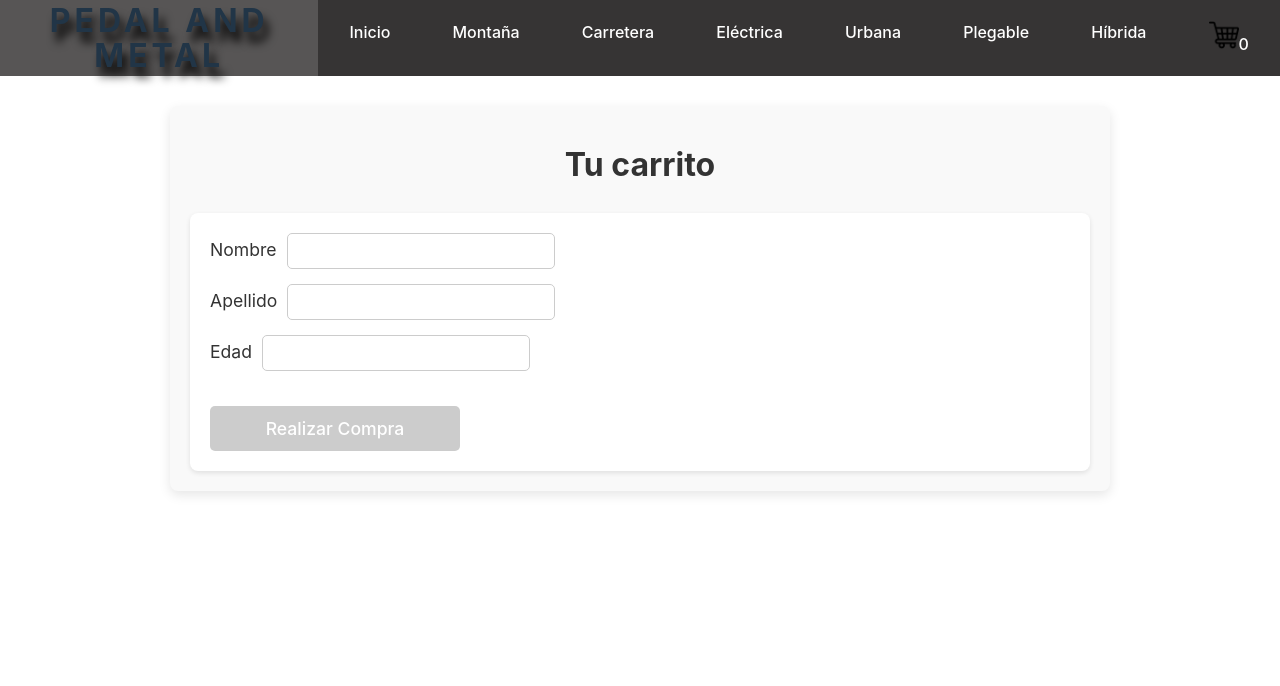
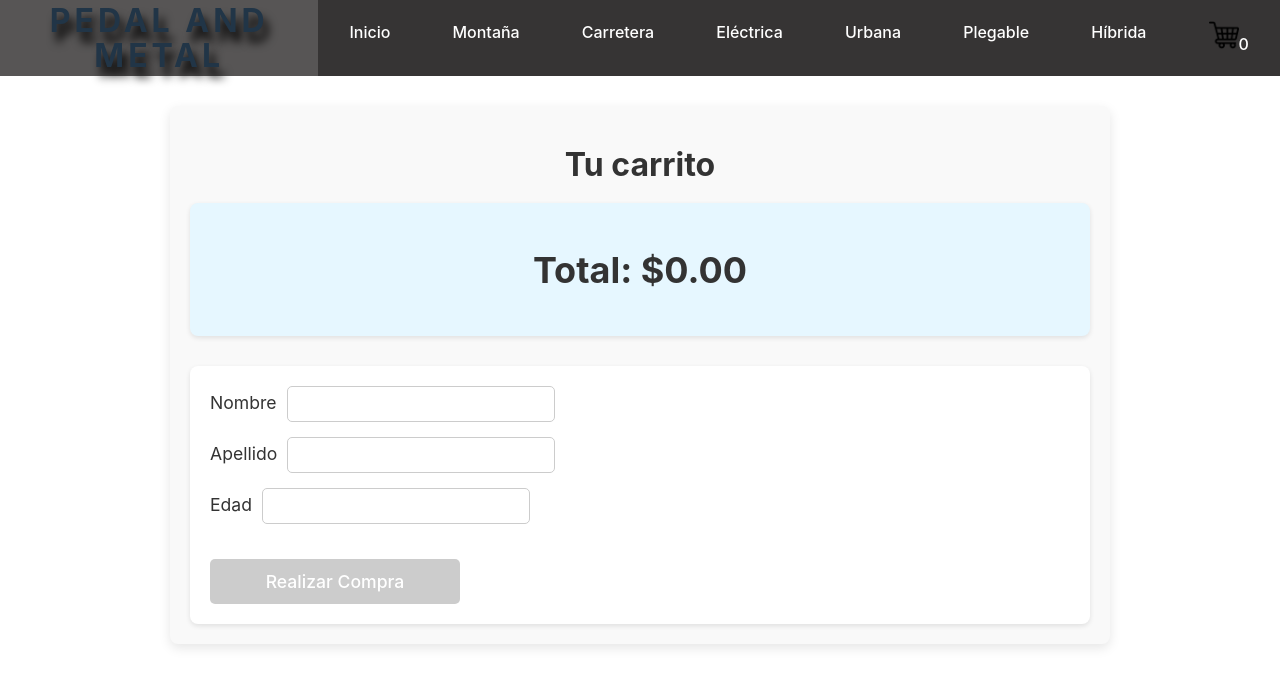
Before and after one commit to Nalboc/PF-Reactjs, a React (Vite) app: page /cart in a window 1280 px wide. Shown: the top 686 px of the page. Built offline with nearby package versions, Linux system fonts and the light colour scheme.

Commit message:
total-y-subtotal-en-carrito

```diff
--- a/src/components/CartContainer.jsx
+++ b/src/components/CartContainer.jsx
@@ -16,8 +16,8 @@ function CartContainer() {
     newUserData[inputName] = evt.target.value;
     setUserData(newUserData);
   }
-
-  const { cartItems, removeItem, getTotalPrice } = useContext(cartContext);
+  const { cartItems, removeItem, getTotalPrice, countTotalPriceInCart } =
+    useContext(cartContext);
 
   async function handleCheckout(evt) {
     evt.preventDefault();
@@ -46,6 +46,9 @@ function CartContainer() {
             <h3 className="item-title">{item.title}</h3>
             <p className="item-price">Precio: ${item.price}</p>
             <p className="item-quantity">Unidades: {item.count}</p>
+            <p className="item-subtotal">
+              Subtotal: ${(item.price * item.count).toFixed(2)}
+            </p>
             <button
               className="remove-item-button"
               onClick={() => removeItem(item.id)}
@@ -56,6 +59,9 @@ function CartContainer() {
           <hr />
         </div>
       ))}
+      <div className="total">
+        <h2>Total: ${countTotalPriceInCart()}</h2>
+      </div>
       <form className="checkout-form">
         <div className="form-group">
           <label className="form-label">Nombre</label>
@@ -106,8 +112,3 @@ function CartContainer() {
 }
 
 export default CartContainer;
-/**TODO:Debe mostrar el total de unidades agregadas al context
-Utilizar renderizado condicional para mostrar loaders y mensajes condicionales, como “producto sin stock”, “carrito vacío”, etc.
-Como finalización de la experiencia de usuario, brindarle al usuario el id (o detalles adicionales) de la orden generada en Firestore
-Crear un documento en formato markdown documentando brevemente el proyecto
-**/
--- a/src/components/FlexCartContainer.css
+++ b/src/components/FlexCartContainer.css
@@ -107,3 +107,20 @@
   .checkout-form .checkout-button:hover {
     background-color: #0056b3;
   }
+  .total {
+    font-size: 1.5em;
+    font-weight: bold;
+    color: #333;
+    margin-top: 20px;
+    text-align: center;
+    padding: 10px;
+    background-color: #e6f7ff;
+    border-radius: 8px;
+    box-shadow: 0 2px 5px rgba(0, 0, 0, 0.1);
+  }
+  .item-subtotal {
+    font-size: 1.1em;
+    color: #777;
+    margin-top: 5px;
+    font-weight: bold;
+  }
--- a/src/context/cartContext.jsx
+++ b/src/context/cartContext.jsx
@@ -29,6 +29,11 @@ export function CartContextProvider(props) {
   function countItemsInCart() {
     return cartItems.reduce((total, item) => total + item.count, 0);
   }
+  function countTotalPriceInCart() {
+    return cartItems
+      .reduce((total, item) => total + item.price * item.count, 0)
+      .toFixed(2);
+  }
   return (
     <cartContext.Provider
       value={{
@@ -37,6 +42,7 @@ export function CartContextProvider(props) {
         addItem,
         removeItem,
         getTotalPrice,
+        countTotalPriceInCart,
       }}
     >
       {props.children}
```
